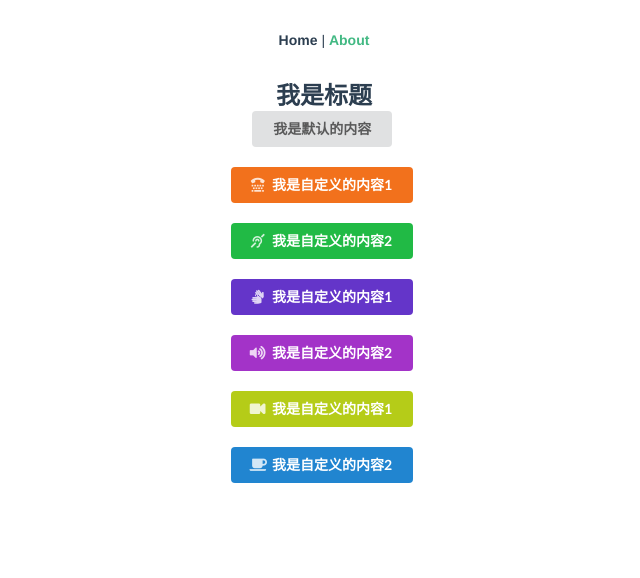
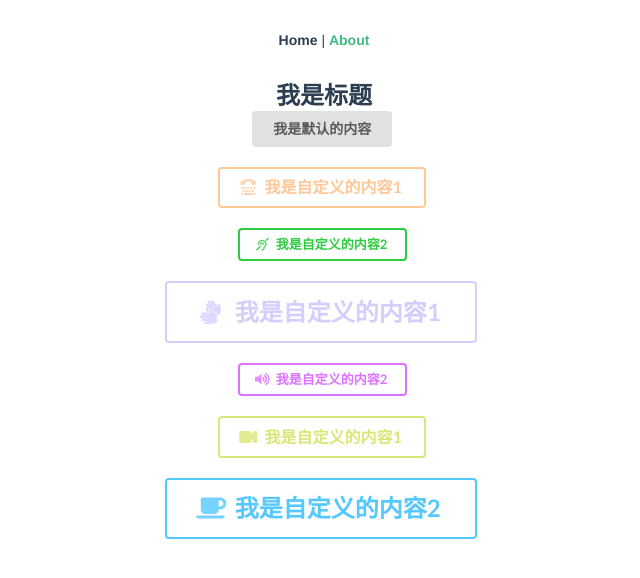
Before and after one commit to licaiying/Vue.js-01, a Vue app: page /#/about in a window 1280 px wide. Shown: the top 578 px of the page, without its empty margins (316-956 px from the left). Built offline with nearby package versions, Linux system fonts and the light colour scheme.

Commit message:
给按钮设置禁用状态属性

```diff
--- a/examples/views/About.vue
+++ b/examples/views/About.vue
@@ -3,11 +3,11 @@
     <my-headline></my-headline>
     <my-button></my-button>
     <br />
-    <my-button size="large" icon="tty" bkgColor="orange">我是自定义的内容1</my-button>
+    <my-button size="large" icon="tty" bkgColor="orange" disabled>我是自定义的内容1</my-button>
     <br />
     <my-button size="small" icon="deaf" bkgColor="green">我是自定义的内容2</my-button>
     <br />
-    <my-button size="massive" icon="sign language" bkgColor="violet">我是自定义的内容1</my-button>
+    <my-button size="massive" icon="sign language" bkgColor="violet" disabled>我是自定义的内容1</my-button>
     <br />
     <my-button size="small" icon="volume up" bkgColor="purple">我是自定义的内容2</my-button>
     <br />
--- a/packages/button/button.vue
+++ b/packages/button/button.vue
@@ -37,13 +37,18 @@ export default {
     bkgColor: {
       type: String,
       required: false
+    },
+    disabled: {
+      type: Boolean,
+      default: false
     }
   },
   computed: {
     cClass () {
       var classArr = [this.size]
       this.bkgColor && classArr.push('inverted' + ' ' + this.bkgColor)
-      return classArr.join('')
+      this.disabled && classArr.push('disabled')
+      return classArr.join(' ')
     }
   },
   data () {
```
